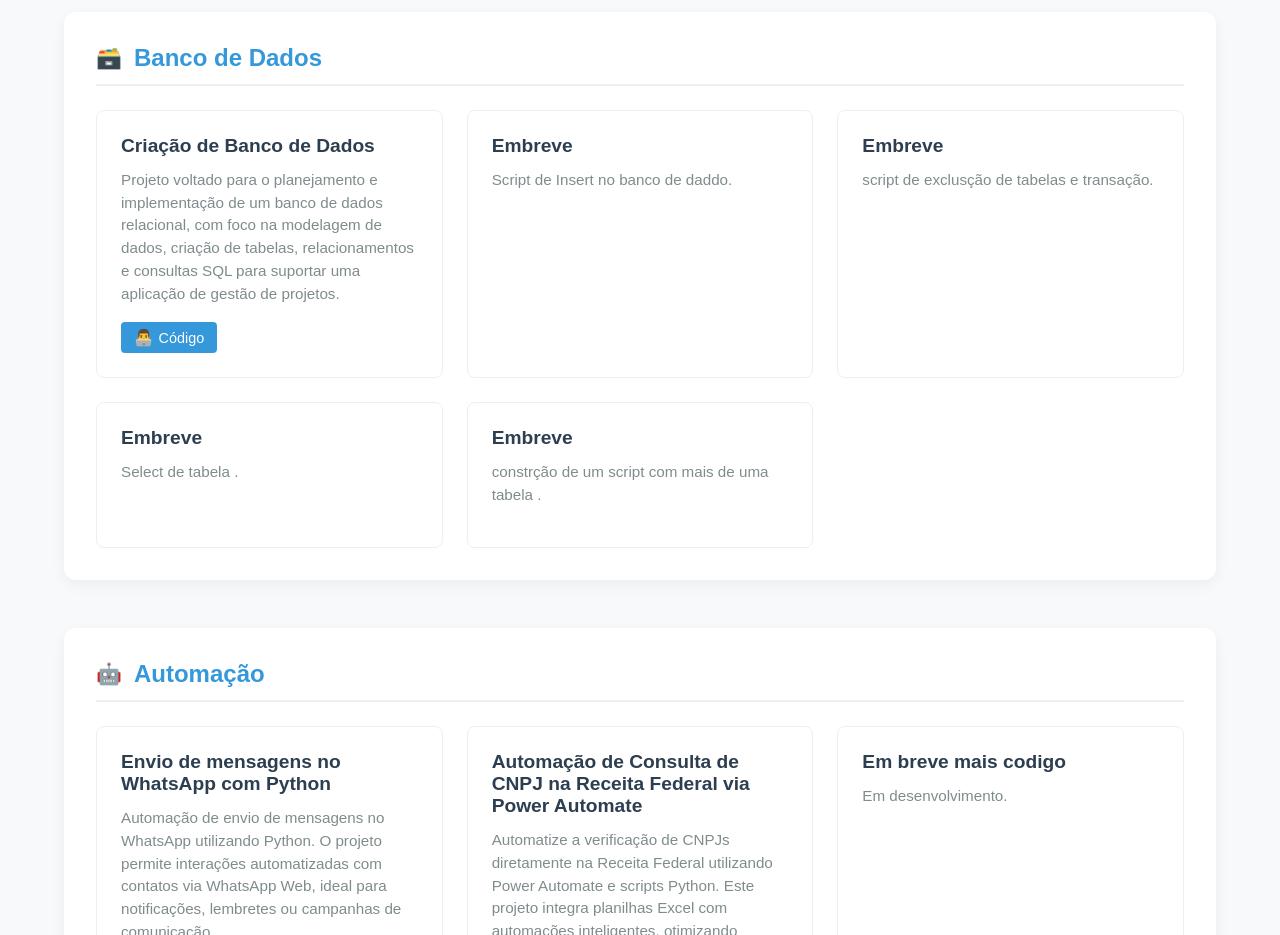
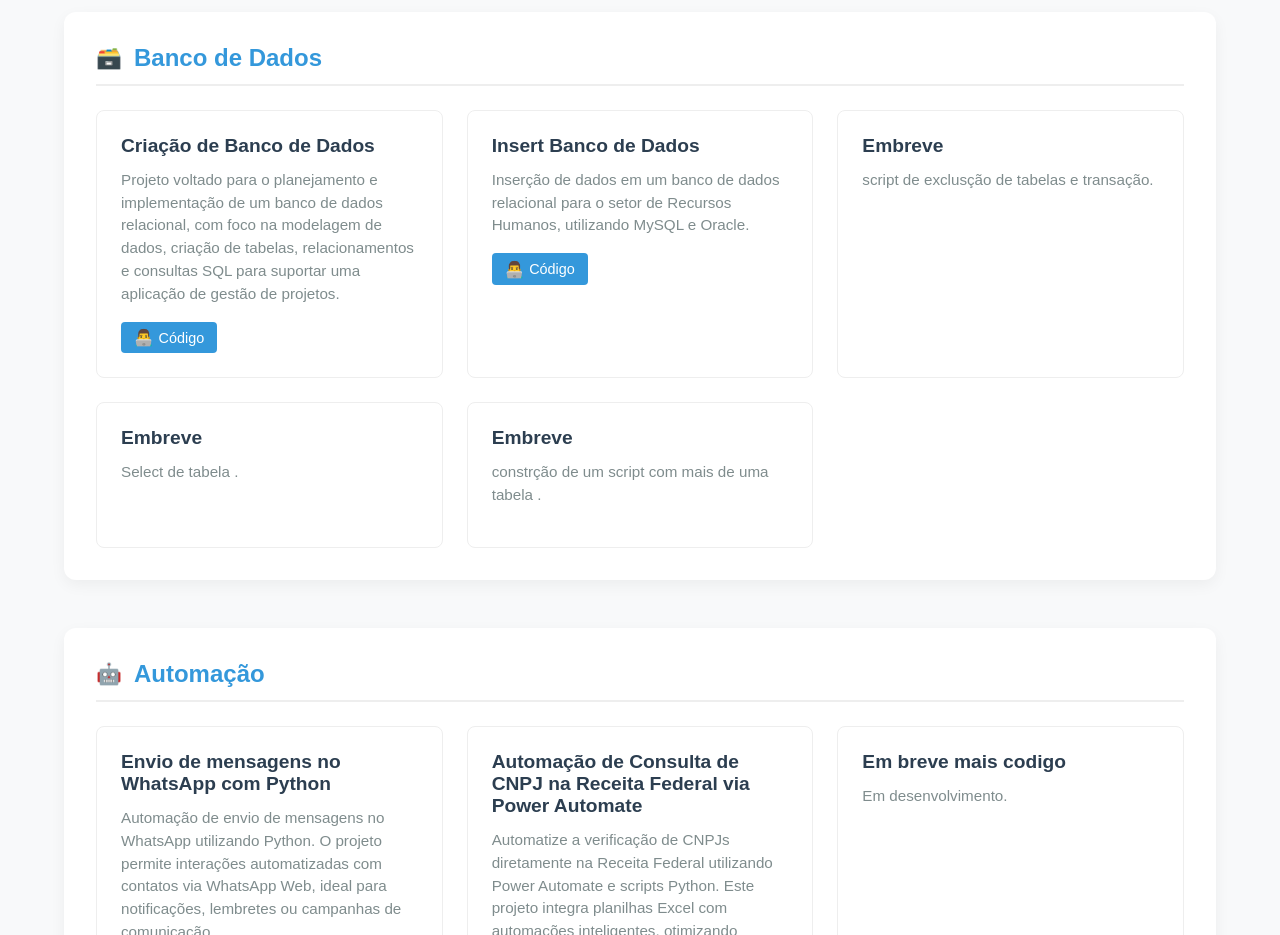
Before and after one commit to tiago639/Meu-portifoleo, a React (Create React App) app: page / in a window 1280 px wide. Shown: the part 8780-9715 px from the top of the page. Built offline with nearby package versions, Linux system fonts and the light colour scheme.

Commit message:
ajuste nos proejetos

```diff
--- a/src/sections/Projects.jsx
+++ b/src/sections/Projects.jsx
@@ -39,9 +39,9 @@ const projectsByCategory = [
       },
       {
         id: 5,
-        title: 'Embreve ',
-        description: 'Script de Insert no banco de daddo.',
-        githubUrl: '',
+        title: 'Insert Banco de Dados',
+        description: 'Inserção de dados em um banco de dados relacional para o setor de Recursos Humanos, utilizando MySQL e Oracle.',
+        githubUrl: 'https://github.com/tiago639/Insert-Banco-de-Dados',
       },
       {
         id: 6,
```
